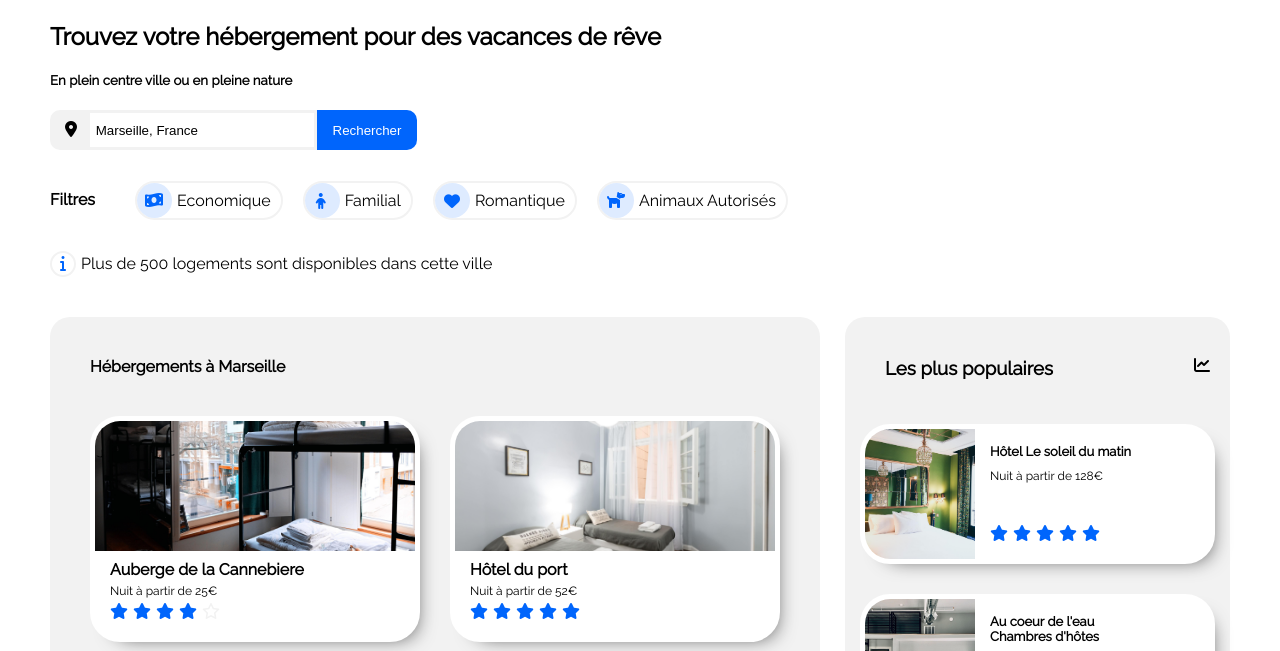
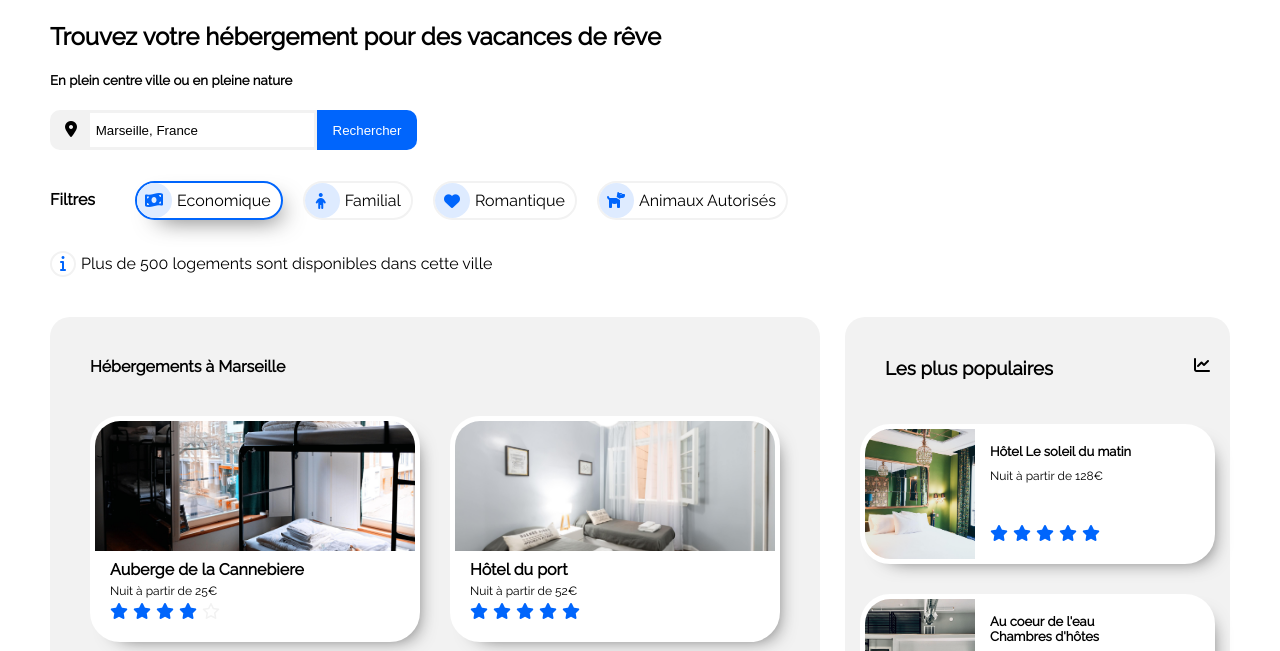
Before and after one commit to jordanricaut/JordanRicaut_2_05102020, a plain HTML site: page index.html in a window 1280 px wide. In both pictures the pointer is over the item "Economique". Shown: the part 89-740 px from the top of the page. Drawn offline with Linux system fonts and the light colour scheme.

Commit message:
Rajout de l'effet de survol sur les filtres / Site terminé

```diff
--- a/assets/css/style.css
+++ b/assets/css/style.css
@@ -141,6 +141,10 @@ i.fas.fa-search {
   border-radius: 100px;
   display: flex;
   flex-direction: row;
+}
+.filtres li:hover {
+  border: solid 2px #0065fc;
+  box-shadow: 10px 10px 25px -12px rgba(0, 0, 0, 0.75);
 }
 .filtres p {
   margin: 8px 10px 0 5px;
```
